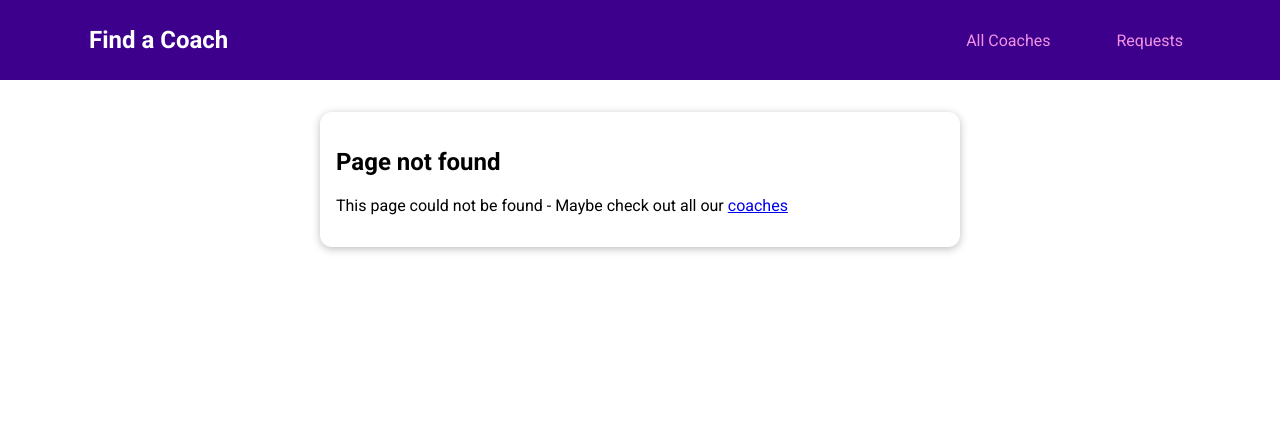
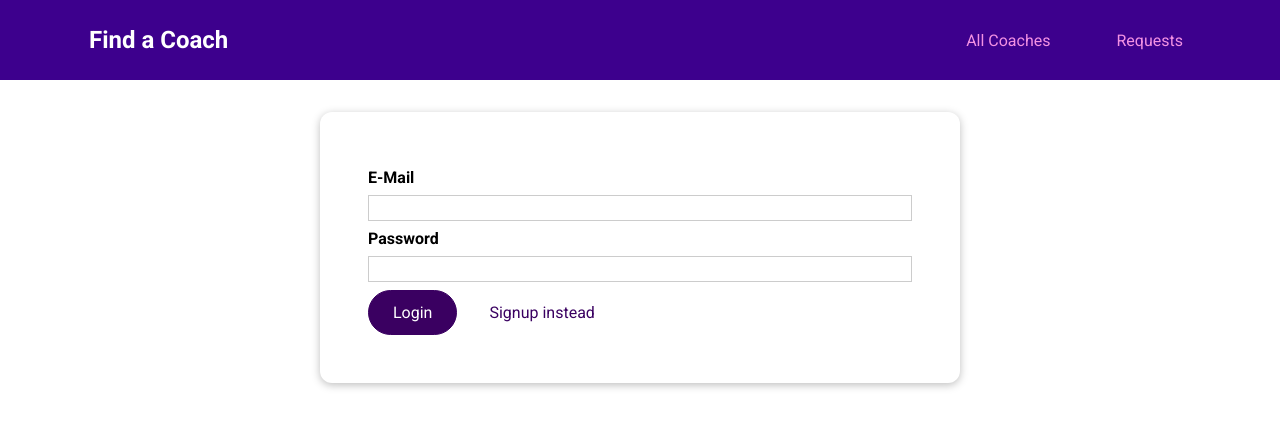
Before and after one commit to matiascabrejos/Vue-Auth-Firebase, a Vue app: page /auth in a window 1280 px wide. Before the commit this address had no page. Shown: the top 428 px of the page. Built offline with nearby package versions, Linux system fonts and the light colour scheme.

Commit message:
Adding auth page

```diff
--- /dev/null
+++ b/src/pages/auth/UserAuth.vue
@@ -0,0 +1,49 @@
+<template>
+  <base-card>
+    <form action="">
+        <div class="form-control">
+            <label for="email">E-Mail</label>
+            <input type="email" id="email">
+        </div>
+        <div class="form-control">
+            <label for="password">Password</label>
+            <input type="password" id="email">
+        </div>
+        <base-button>Login</base-button>
+        <base-button type="button" mode="flat">Signup instead</base-button>
+    </form>
+  </base-card>
+</template>
+
+<style scoped>
+form {
+  margin: 1rem;
+  padding: 1rem;
+}
+
+.form-control {
+  margin: 0.5rem 0;
+}
+
+label {
+  font-weight: bold;
+  margin-bottom: 0.5rem;
+  display: block;
+}
+
+input,
+textarea {
+  display: block;
+  width: 100%;
+  font: inherit;
+  border: 1px solid #ccc;
+  padding: 0.15rem;
+}
+
+input:focus,
+textarea:focus {
+  border-color: #3d008d;
+  background-color: #faf6ff;
+  outline: none;
+}
+</style>
--- a/src/router.js
+++ b/src/router.js
@@ -6,6 +6,7 @@
 import ContactCoach from './pages/requests/ContactCoach.vue';
 import RequestsReceived from './pages/requests/RequestsReceived.vue';
 import NotFound from './pages/NotFound.vue';
+import UserAuth from './pages/auth/UserAuth.vue';
 
 const router = createRouter({
     history: createWebHistory(),
@@ -17,6 +18,7 @@
         ] },
         { path:'/register', component: CoachRegistration },
         { path:'/requests', component: RequestsReceived },
+        { path: '/auth', component: UserAuth },
         { path:'/:notFound(.*)', component: NotFound },
     ],
 });
```
